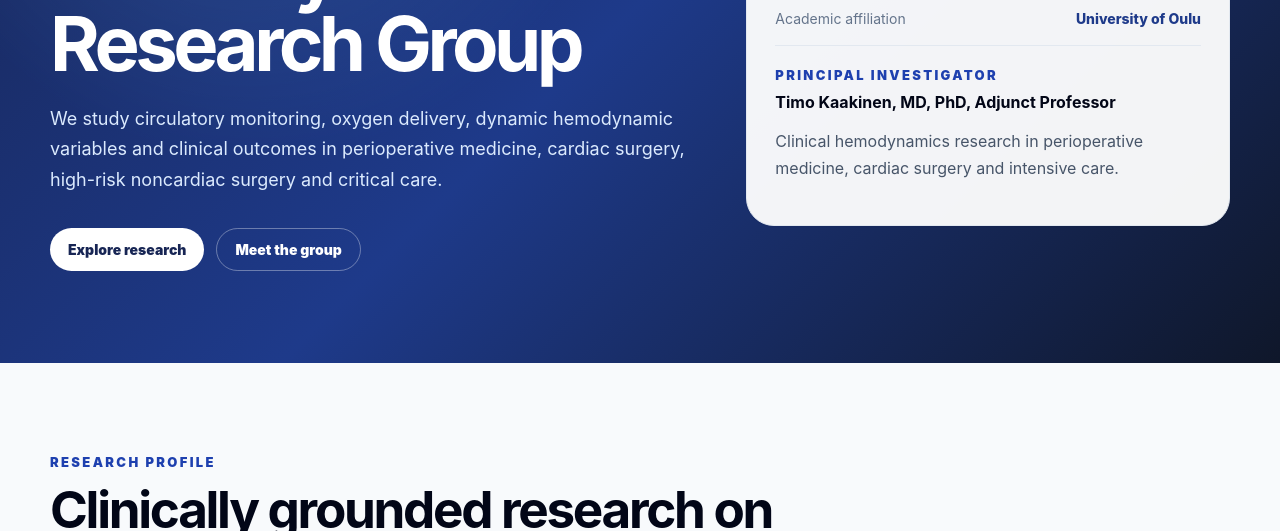
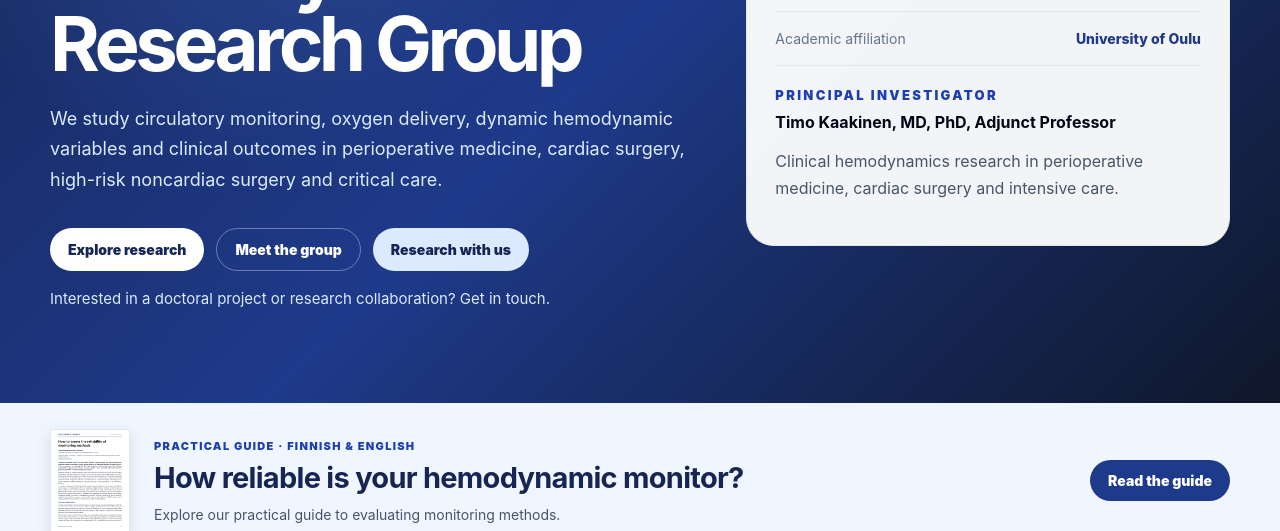
Before and after one commit to vwggnfbym7-cyber/oulu-hemodynamic, a plain HTML site: page index.html in a window 1280 px wide. Shown: the part 421-952 px from the top of the page. Drawn offline with Linux system fonts and the light colour scheme.

Commit message:
Add files via upload
Pieniä päivityksiä

```diff
--- a/index.html
+++ b/index.html
@@ -26,7 +26,7 @@
   <meta name="twitter:description" content="Research on hemodynamic monitoring, oxygen delivery and patient outcomes in perioperative and critical care at Oulu University Hospital." />
   <meta name="twitter:image" content="https://ouluhemodynamics.netlify.app/images/oulu-hemodynamics-social-20261117.png" />
   <meta name="twitter:image:alt" content="Oulu Hemodynamics. Perioperative &amp; Critical Care Research. Oulu University Hospital and University of Oulu." />
-  <link rel="stylesheet" href="styles.css?v=20261117-methods" />
+  <link rel="stylesheet" href="styles.css?v=20261117-outreach" />
 </head>
 <body>
   <header class="site-header">
@@ -73,7 +73,9 @@
           <div class="hero-actions">
             <a class="button button-light" href="#research" data-i18n="exploreResearch">Explore research</a>
             <a class="button button-outline" href="#people" data-i18n="meetGroup">Meet the group</a>
+            <a class="button button-invite" href="#research-contact" data-i18n="researchWithUs">Research with us</a>
           </div>
+          <p class="hero-invitation" data-i18n="heroInvitation">Interested in a doctoral project or research collaboration? Get in touch.</p>
         </div>
 
         <aside class="hero-card" aria-label="Research group summary">
@@ -101,6 +103,18 @@
         </aside>
       </div>
     </section>
+
+    <aside class="guide-spotlight" aria-labelledby="guideSpotlightTitle">
+      <div class="container guide-spotlight-inner">
+        <img class="guide-spotlight-preview" src="images/monitoring-methods-preview.png" alt="" width="600" height="776" loading="lazy" />
+        <div class="guide-spotlight-copy">
+          <span class="eyebrow" data-i18n="guideSpotlightEyebrow">Practical guide · Finnish &amp; English</span>
+          <h2 id="guideSpotlightTitle" data-i18n="guideSpotlightTitle">How reliable is your hemodynamic monitor?</h2>
+          <p data-i18n="guideSpotlightText">Explore our practical guide to evaluating monitoring methods.</p>
+        </div>
+        <a class="button guide-spotlight-link" href="#monitoring-guide" data-i18n="guideSpotlightLink">Read the guide</a>
+      </div>
+    </aside>
 
     <section id="research" class="section">
       <div class="container">
@@ -158,7 +172,7 @@
           <p data-i18n="methodsText">Methodology is a central part of the group’s work. We focus on whether a measurement is reliable enough for clinical use, not only on whether two variables are statistically associated.</p>
         </div>
         <div class="methods-grid" id="methodsGrid"></div>
-        <article class="methods-article" aria-labelledby="methodsArticleTitle">
+        <article class="methods-article" id="monitoring-guide" aria-labelledby="methodsArticleTitle">
           <div class="methods-article-preview">
             <img src="images/monitoring-methods-preview.png" alt="" width="600" height="776" loading="lazy" />
           </div>
@@ -263,7 +277,7 @@
           <h2 data-i18n="dataTitle">Research approvals and data protection</h2>
           <p data-i18n="dataText">All clinical studies are conducted under appropriate institutional approvals, ethical review where required, and applicable data protection regulations.</p>
         </div>
-        <div>
+        <div id="research-contact">
           <span class="eyebrow" data-i18n="contactEyebrow">Contact</span>
           <h2 data-i18n="contactTitle">Interested in collaboration?</h2>
           <p data-i18n="contactText">For research collaboration, doctoral projects or questions related to perioperative hemodynamics and monitoring research, please contact the principal investigator. We are open to discussing doctoral research projects related to perioperative hemodynamics, monitoring and outcomes.</p>
@@ -288,6 +302,6 @@
     </div>
   </footer>
 
-  <script src="script.js?v=20261117-methods"></script>
+  <script src="script.js?v=20261117-outreach"></script>
 </body>
 </html>
--- a/script.js
+++ b/script.js
@@ -14,6 +14,12 @@ const data = {
     heroText: "We study circulatory monitoring, oxygen delivery, dynamic hemodynamic variables and clinical outcomes in perioperative medicine, cardiac surgery, high-risk noncardiac surgery and critical care.",
     exploreResearch: "Explore research",
     meetGroup: "Meet the group",
+    researchWithUs: "Research with us",
+    heroInvitation: "Interested in a doctoral project or research collaboration? Get in touch.",
+    guideSpotlightEyebrow: "Practical guide · Finnish & English",
+    guideSpotlightTitle: "How reliable is your hemodynamic monitor?",
+    guideSpotlightText: "Explore our practical guide to evaluating monitoring methods.",
+    guideSpotlightLink: "Read the guide",
     academicAffiliation: "Academic affiliation",
     university: "University of Oulu",
     piLabel: "Principal investigator",
@@ -89,6 +95,12 @@ const data = {
     heroText: "Tutkimme verenkierron monitorointia, hapenkuljetusta, dynaamisia hemodynaamisia muuttujia ja kliinisiä hoitotuloksia perioperatiivisessa lääketieteessä, sydänkirurgiassa, suuren riskin muussa kirurgiassa ja tehohoidossa.",
     exploreResearch: "Tutustu tutkimukseen",
     meetGroup: "Tutustu ryhmään",
+    researchWithUs: "Tule mukaan tutkimukseen",
+    heroInvitation: "Kiinnostaako väitöskirja tai tutkimusyhteistyö? Ota yhteyttä.",
+    guideSpotlightEyebrow: "Menetelmäopas · suomeksi ja englanniksi",
+    guideSpotlightTitle: "Kuinka luotettava hemodynamiikan monitorisi on?",
+    guideSpotlightText: "Tutustu käytännönläheiseen oppaaseemme monitorointimenetelmien luotettavuuden arvioinnista.",
+    guideSpotlightLink: "Tutustu oppaaseen",
     academicAffiliation: "Akateeminen yhteys",
     university: "Oulun yliopisto",
     piLabel: "Vastuullinen tutkija",
--- a/styles.css
+++ b/styles.css
@@ -56,6 +56,29 @@ h1 { margin: 20px 0 0; font-size: clamp(40px, 6vw, 76px); line-height: .96; lett
 .button { display: inline-flex; align-items: center; justify-content: center; border-radius: 999px; padding: 12px 18px; font-size: 14px; font-weight: 900; }
 .button-light { color: var(--blue-950); background: white; }
 .button-outline { color: white; border: 1px solid rgba(255,255,255,.35); }
+.button-invite { color: var(--blue-950); background: var(--blue-100); }
+.hero-copy .hero-invitation { margin-top: 16px; font-size: 15px; line-height: 1.6; }
+.hero-actions a:focus-visible { outline: 3px solid white; outline-offset: 4px; }
+#research-contact, #monitoring-guide { scroll-margin-top: 140px; }
+.guide-spotlight { padding: 26px 0; border-bottom: 1px solid var(--slate-200); background: var(--blue-50); }
+.guide-spotlight-inner { display: grid; grid-template-columns: 80px minmax(0, 1fr) auto; align-items: center; gap: 24px; }
+.guide-spotlight-preview { display: block; width: 80px; height: auto; border: 1px solid var(--slate-200); box-shadow: 0 5px 15px rgba(15,23,42,.1); }
+.guide-spotlight-copy .eyebrow { font-size: 11px; letter-spacing: .12em; }
+.guide-spotlight h2 { margin: 7px 0 0; color: var(--blue-950); font-size: clamp(22px, 2.5vw, 29px); line-height: 1.2; letter-spacing: -.025em; }
+.guide-spotlight p { margin: 8px 0 0; color: var(--slate-600); font-size: 14px; line-height: 1.6; }
+.guide-spotlight-link { color: white; background: var(--blue-900); text-align: center; }
+.guide-spotlight-link:hover { background: var(--blue-800); }
+.guide-spotlight-link:focus-visible { outline: 3px solid var(--blue-700); outline-offset: 4px; }
+@media (max-width: 920px) {
+  .guide-spotlight-inner { grid-template-columns: 70px minmax(0, 1fr); gap: 14px 20px; }
+  .guide-spotlight-preview { width: 70px; }
+  .guide-spotlight-link { grid-column: 2; justify-self: start; }
+}
+@media (max-width: 560px) {
+  .guide-spotlight-inner { grid-template-columns: 1fr; gap: 16px; }
+  .guide-spotlight-preview { width: 64px; }
+  .guide-spotlight-link { grid-column: 1; }
+}
 .hero-card, .card, .project-card, .publication-card, .theme-card, .approach-card, .method-card, .portfolio-card { border: 1px solid var(--slate-200); border-radius: 28px; padding: 28px; background: white; box-shadow: 0 1px 2px rgba(15,23,42,0.04); }
 .hero-card { background: rgba(255,255,255,.95); }
 .logos { display: grid; grid-template-columns: 1fr 1fr; gap: 12px; }
```
